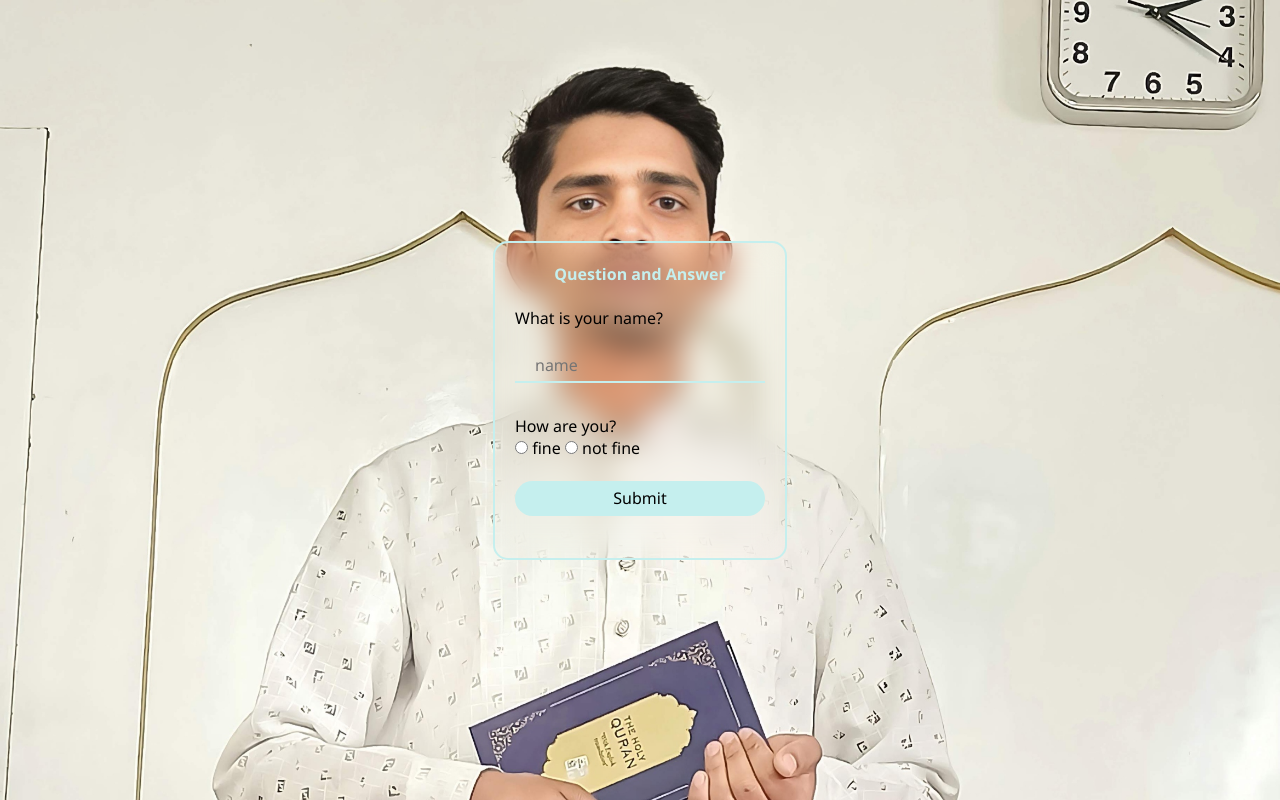
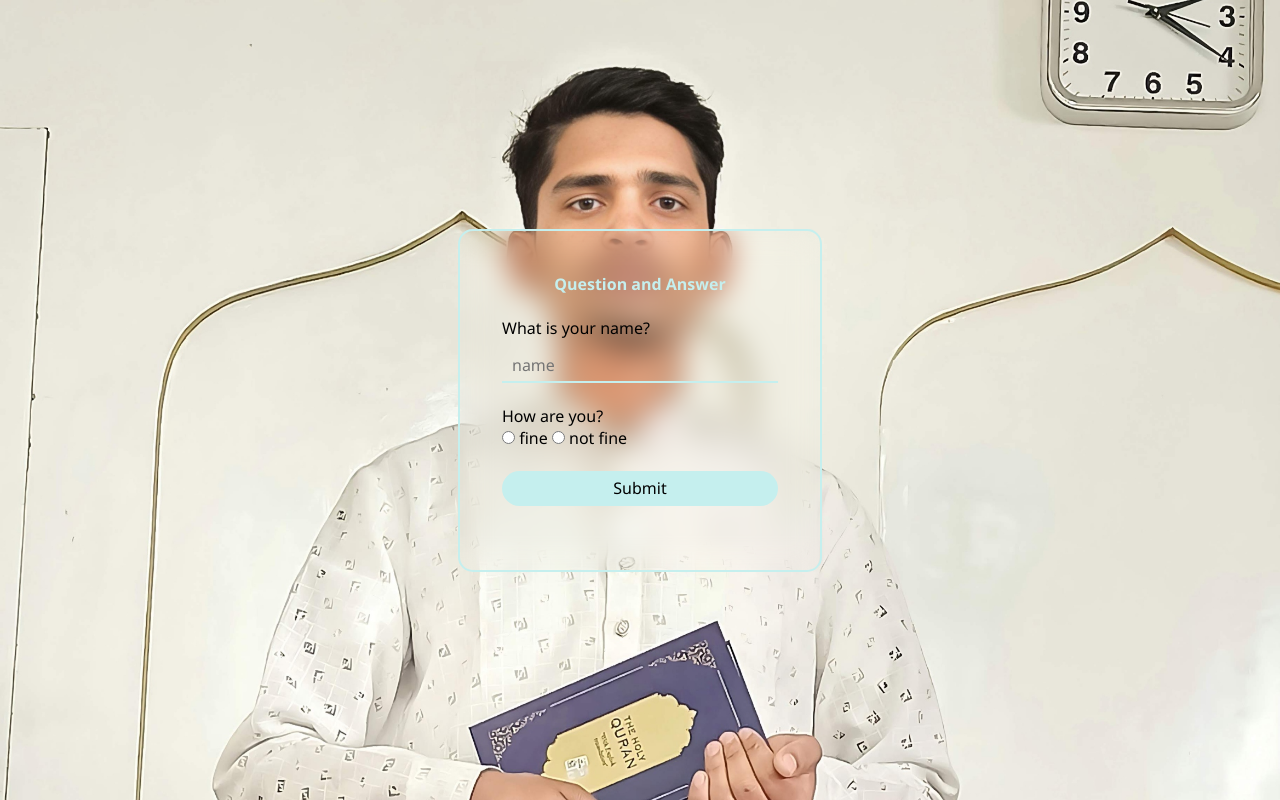
Before and after one commit to AmamulHaq/javascript, a PHP site: page /QA.html in a window 1280 px wide. Run offline with PHP 8.4, Linux system fonts and the light colour scheme.

Commit message:
question and answer

```diff
--- a/QA.css
+++ b/QA.css
@@ -20,7 +20,7 @@
 .box {
   position: relative;
   text-align: 0px 10px;
-    padding: 20px;
+  padding: 42px;
   background: transparent;
   border-radius: 15px;
   border: 2px solid rgb(197, 239, 238);
@@ -31,17 +31,15 @@
 }
 .a1 {
   position: relative;
-    width: 250px;
-    margin: 10px 0;
   border-bottom: 2px solid rgb(197, 239, 238);
 }
 .a1 input {
-    width: 100%;
+
   height: 42px;
   background-color: transparent;
   border: rgb(197, 239, 238);
   outline: rgb(197, 239, 238);
-    padding: 10px 35px 0px 20px;
+  padding: 10px 35px 0px 10px;
 }
 button {
   width: 100%;
```
Lines whose indentation alone changed are shown as unchanged.
